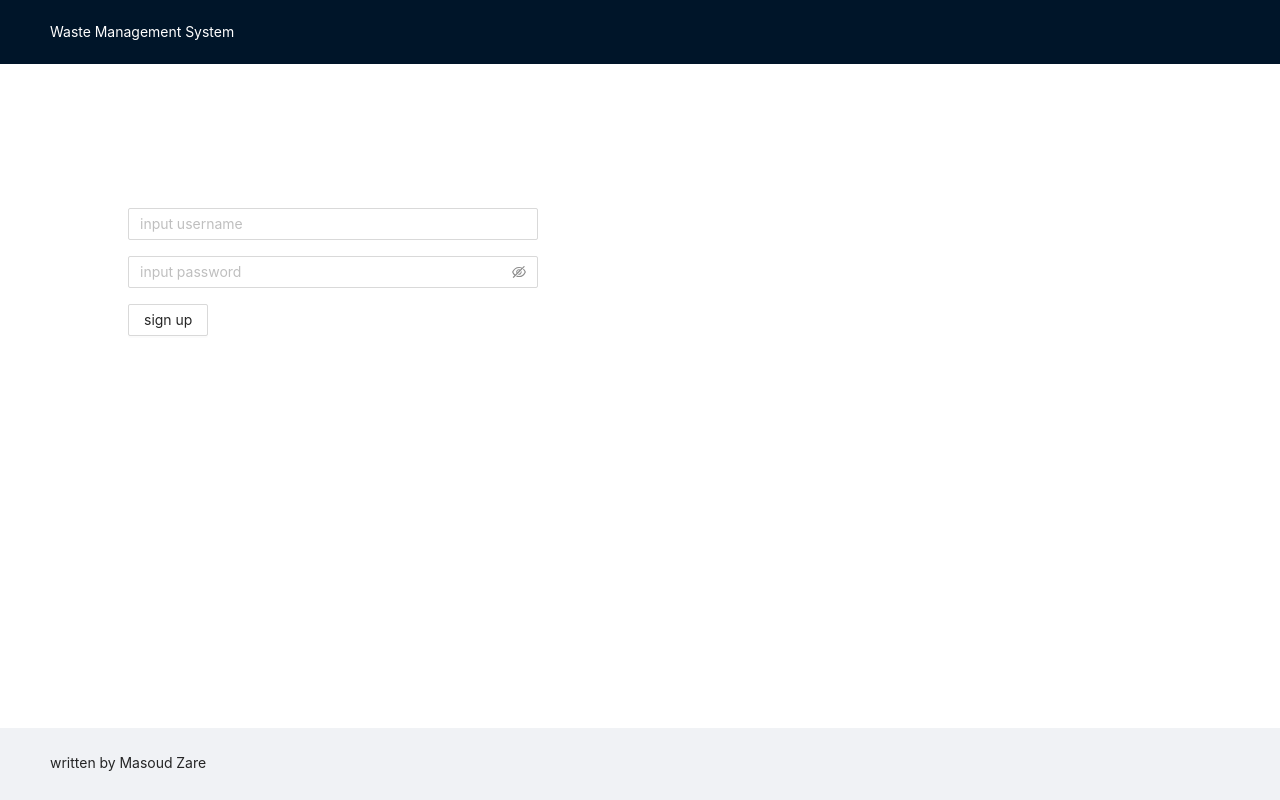
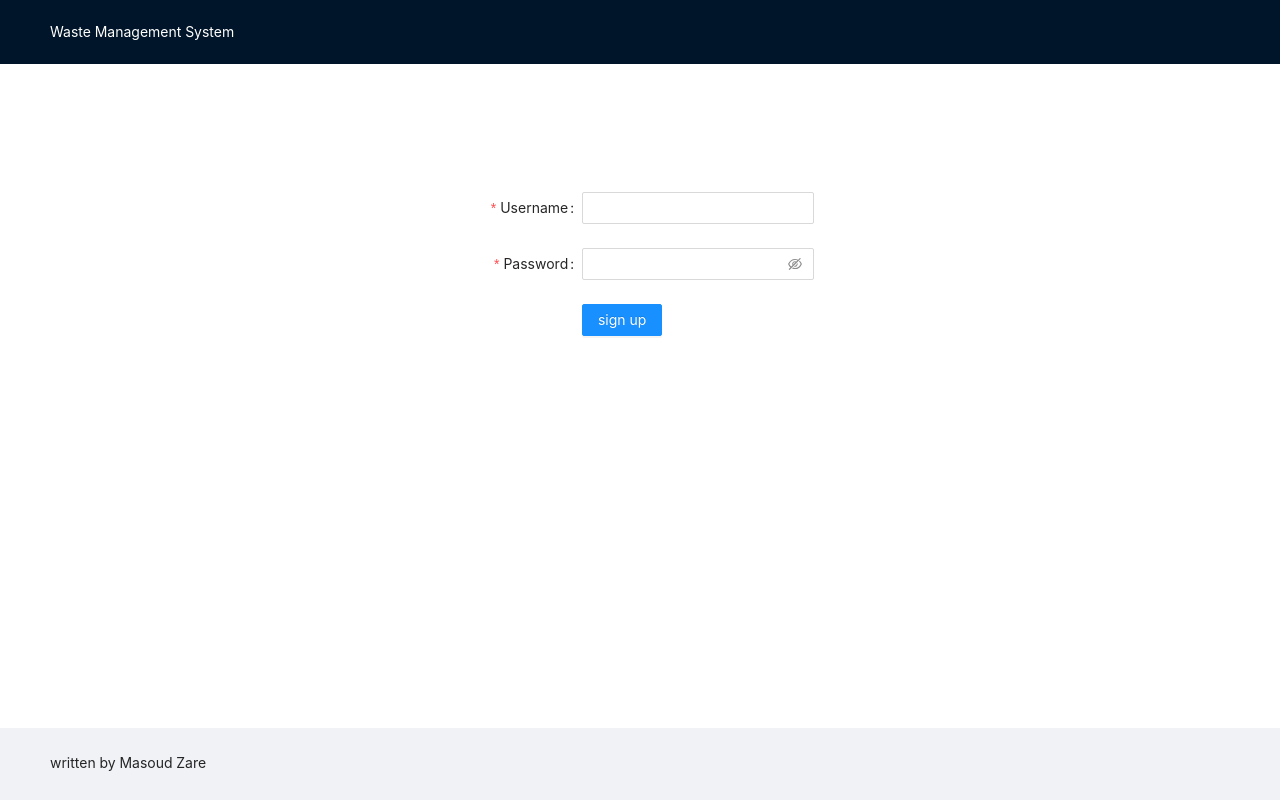
Before and after one commit to masoudz88/food_donations_frontend, a React (Create React App) app in the folder waste-management/: page /signup in a window 1280 px wide. Built offline with nearby package versions, Linux system fonts and the light colour scheme; no server answers.

Commit message:
editting sign up page

```diff
--- a/waste-management/src/Credential.js
+++ b/waste-management/src/Credential.js
@@ -3,6 +3,7 @@ import { Layout } from "antd";
 import { useContext, useState, useEffect } from "react";
 import { LoginContext } from "./Contexts/LoginContext";
 import debugFactory from "debug";
+import {Link} from "react-router-dom";
 
 
 
@@ -79,8 +80,11 @@ const Credential = (props) => {
 
       <Form.Item wrapperCol={{ offset: 8, span: 16 }}>
         <Button type="primary" htmlType="submit">
-          Submit
+          Log In
         </Button>
+        <Link to="/Signup">
+        <Button style={{marginLeft:"2%"}}>Sign Up</Button>
+        </Link>
       </Form.Item>
     </Form>
     </Layout>
--- a/waste-management/src/Signup.js
+++ b/waste-management/src/Signup.js
@@ -1,11 +1,9 @@
 import { Input } from "antd";
-import { EyeInvisibleOutlined, EyeTwoTone } from "@ant-design/icons";
 import { Button } from "antd";
-import { Layout } from "antd";
+import { Layout, Form } from "antd";
 import { useState } from "react";
 import debugFactory from "debug";
 
-const { Content } = Layout;
 const debug = debugFactory("signup");
 
 const Signup = (props) => {
@@ -22,7 +20,7 @@ const Signup = (props) => {
   };
 
   const onSubmit = (e) => {
-    e.preventDefault();
+    alert("Submited!");
     fetch("/api/users/", {
       method: "POST",
       headers: { "Content-Type": "application/json" },
@@ -42,29 +40,39 @@ const Signup = (props) => {
 
   return (
     <div className="firstpage">
-      <Content className="content">
-        <form onSubmit={onSubmit}>
-          <Input
-            className="signup"
-            placeholder="input username"
-            onChange={(Event) => onUserNameInputChange(Event)}
-          />
-          <Input.Password
-            className="signup"
-            placeholder="input password"
-            onChange={(Event) => onPasswordInputChange(Event)}
-            iconRender={(visible) =>
-              visible ? <EyeTwoTone /> : <EyeInvisibleOutlined />
-            }
-          />
-          <Button
-            className="button"
-            htmlType="submit"
+      <Layout className="firstpage">
+        <Form
+          name="basic"
+          labelCol={{ span: 8 }}
+          wrapperCol={{ span: 16 }}
+          initialValues={{ remember: true }}
+          onFinish={onSubmit}
+        >
+          <Form.Item
+            label="Username"
+            name="username"
+            rules={[{ required: true, message: "Please input your username!" }]}
           >
-            sign up
-          </Button>
-        </form>
-      </Content>
+            <Input onChange={(Event) => onUserNameInputChange(Event)} />
+          </Form.Item>
+
+          <Form.Item
+            label="Password"
+            name="password"
+            rules={[{ required: true, message: "Please input your password!" }]}
+          >
+            <Input.Password
+              onChange={(Event) => onPasswordInputChange(Event)}
+            />
+          </Form.Item>
+
+          <Form.Item wrapperCol={{ offset: 8, span: 16 }}>
+            <Button type="primary" htmlType="submit">
+              sign up
+            </Button>
+          </Form.Item>
+        </Form>
+      </Layout>
     </div>
   );
 };
--- a/waste-management/src/index.css
+++ b/waste-management/src/index.css
@@ -1,8 +1,4 @@
-.content {
-  margin-top: 5%;
-  margin-left: 10%;
-  margin-right: 10%;
-}
+
 .firstpage {
   display: flex;
   justify-content: center;
```
